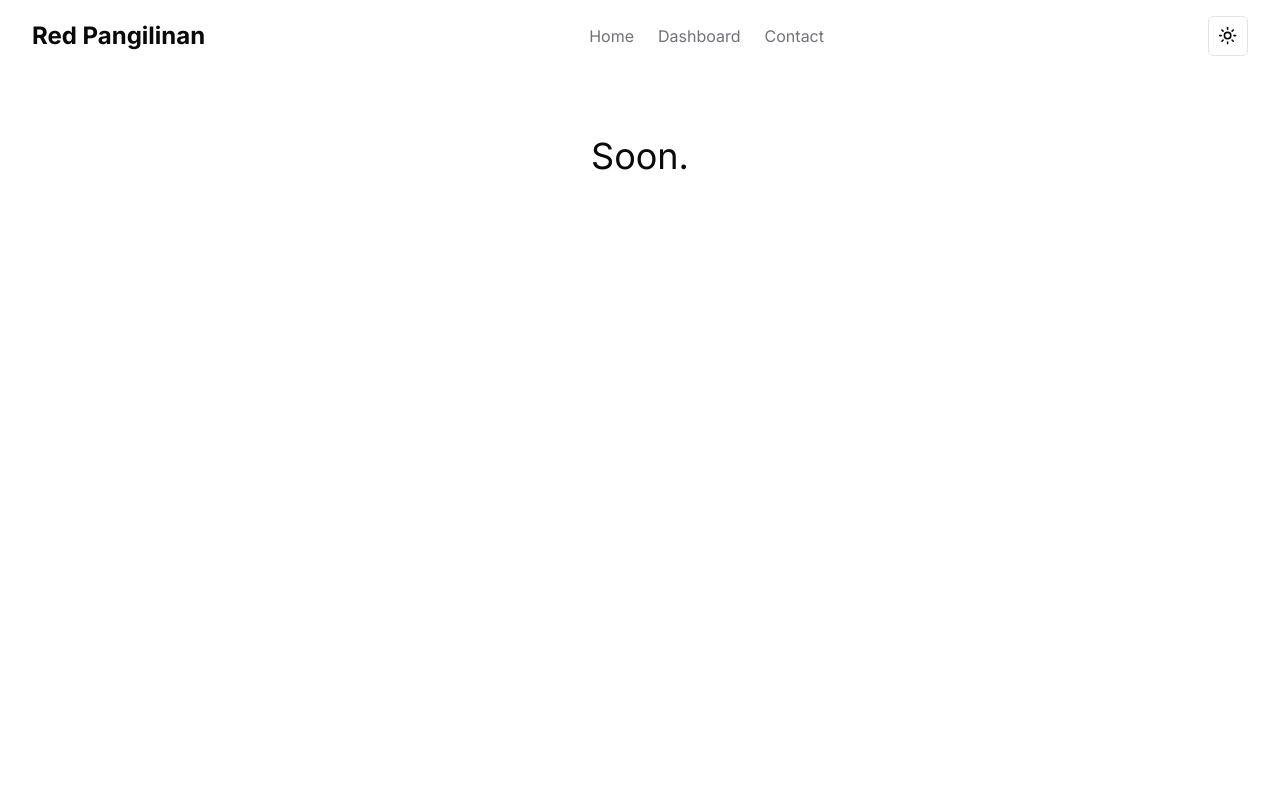
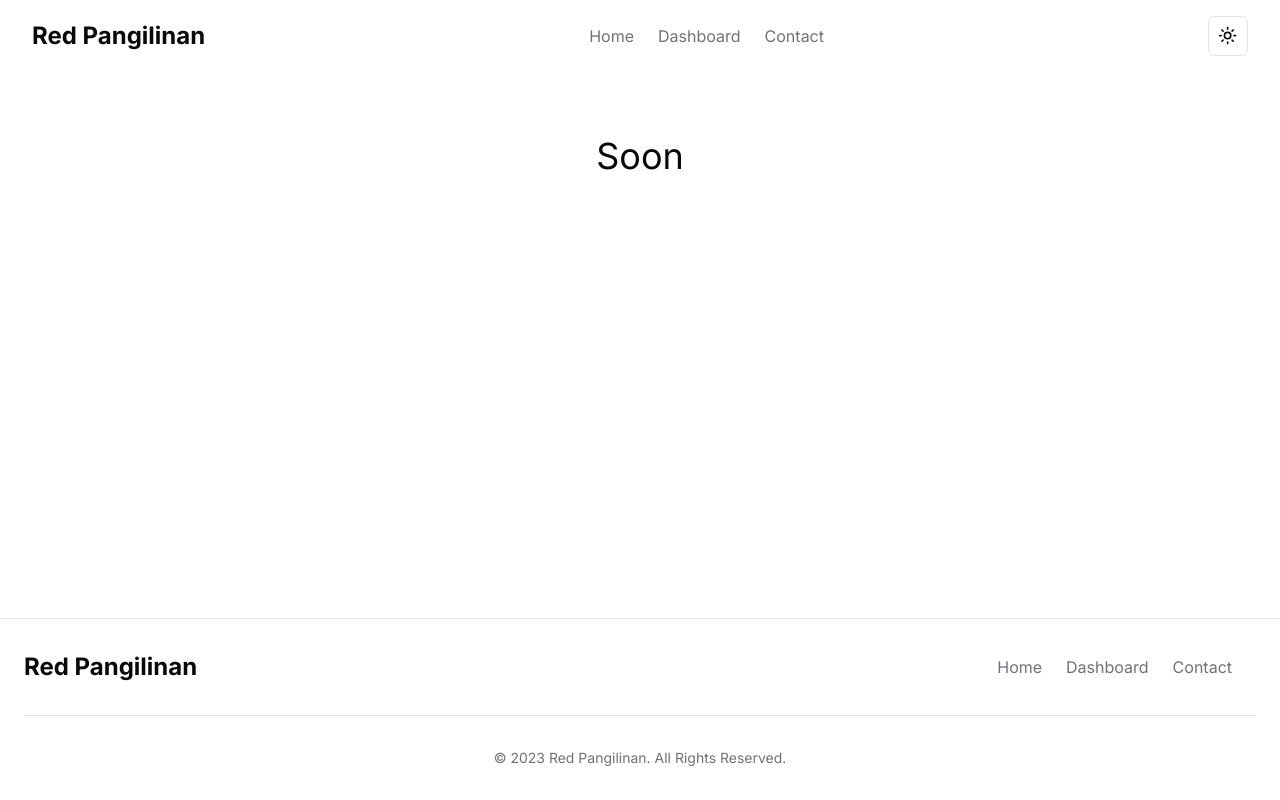
Before and after one commit to redpangilinan/rdev.pro, a Next.js app: page /dashboard in a window 1280 px wide. Shown: the top 800 px of the page. Built offline with nearby package versions, Linux system fonts and the light colour scheme.

Commit message:
Minor layout and design adjustments

```diff
--- a/src/app/dashboard/page.tsx
+++ b/src/app/dashboard/page.tsx
@@ -1,7 +1,7 @@
 export default function Dashboard() {
   return (
-    <main className="container flex justify-center p-16 min-h-screen">
-      <h1 className="text-4xl">Soon.</h1>
+    <main className="container flex justify-center p-16">
+      <h1 className="text-4xl">Soon</h1>
     </main>
   )
 }
--- a/src/app/layout.tsx
+++ b/src/app/layout.tsx
@@ -23,7 +23,7 @@ export default function RootLayout({
   return (
     <html lang="en">
       <body
-        className={`${inter.className} text-zinc-950 bg-white dark:text-zinc-50 dark:bg-zinc-950`}
+        className={`${inter.className} flex flex-col min-h-screen text-zinc-950 bg-white dark:text-zinc-50 dark:bg-zinc-950`}
       >
         <ThemeProvider attribute="class" defaultTheme="system" enableSystem>
           <QueryProvider>
--- a/src/components/layout/footer.tsx
+++ b/src/components/layout/footer.tsx
@@ -2,8 +2,8 @@ import Link from "next/link"
 
 export default function Footer() {
   return (
-    <footer className="border-t border-zinc-200 dark:border-zinc-800 mt-4">
-      <div className="w-full max-w-screen-xl mx-auto p-4 md:py-8">
+    <footer className="border-t border-zinc-200 dark:border-zinc-800 mt-auto">
+      <div className="w-full max-w-screen-xl mx-auto p-6 md:py-8">
         <div className="sm:flex sm:items-center sm:justify-between">
           <Link href="/">
             <h1 className="text-2xl font-bold mb-2 sm:mb-0">Red Pangilinan</h1>
--- a/src/components/layout/navbar.tsx
+++ b/src/components/layout/navbar.tsx
@@ -20,8 +20,8 @@ export default function Navbar() {
   }, [navbar])
 
   return (
-    <header className="w-full bg-white dark:bg-zinc-950 mb-4 md:mb-0 select-none">
-      <nav className="justify-between px-4 mx-auto lg:max-w-7xl md:items-center md:flex md:px-8">
+    <nav className="bg-white dark:bg-zinc-950 select-none">
+      <div className="justify-between px-4 mx-auto lg:max-w-7xl md:items-center md:flex md:px-8">
         <div>
           <div className="flex items-center justify-between py-3 md:py-5 md:block">
             <Link href="/" onClick={handleClick}>
@@ -98,7 +98,7 @@ export default function Navbar() {
         <div className="hidden md:block">
           <ModeToggle />
         </div>
-      </nav>
-    </header>
+      </div>
+    </nav>
   )
 }
--- a/src/components/pages/home/skills.tsx
+++ b/src/components/pages/home/skills.tsx
@@ -28,9 +28,9 @@ export default function Skills() {
     <section className="py-16 px-8 lg:p-32 bg-zinc-50 dark:bg-zinc-900 md:rounded-lg">
       <div className="flex flex-col lg:flex-row-reverse gap-16">
         <img
+          className="hidden lg:block select-none"
           src="/pc-logo.svg"
           alt="PC Logo"
-          className="hidden lg:block"
           width={400}
           height={400}
         />
```
